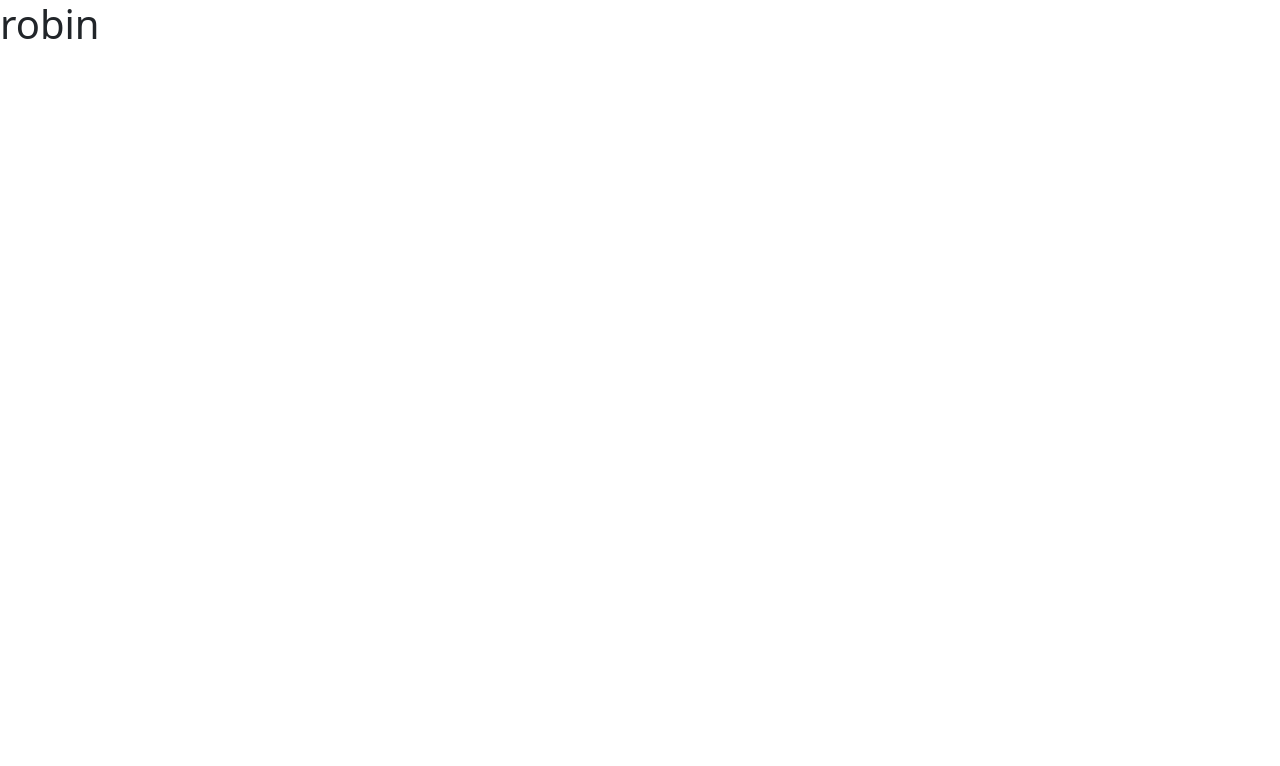
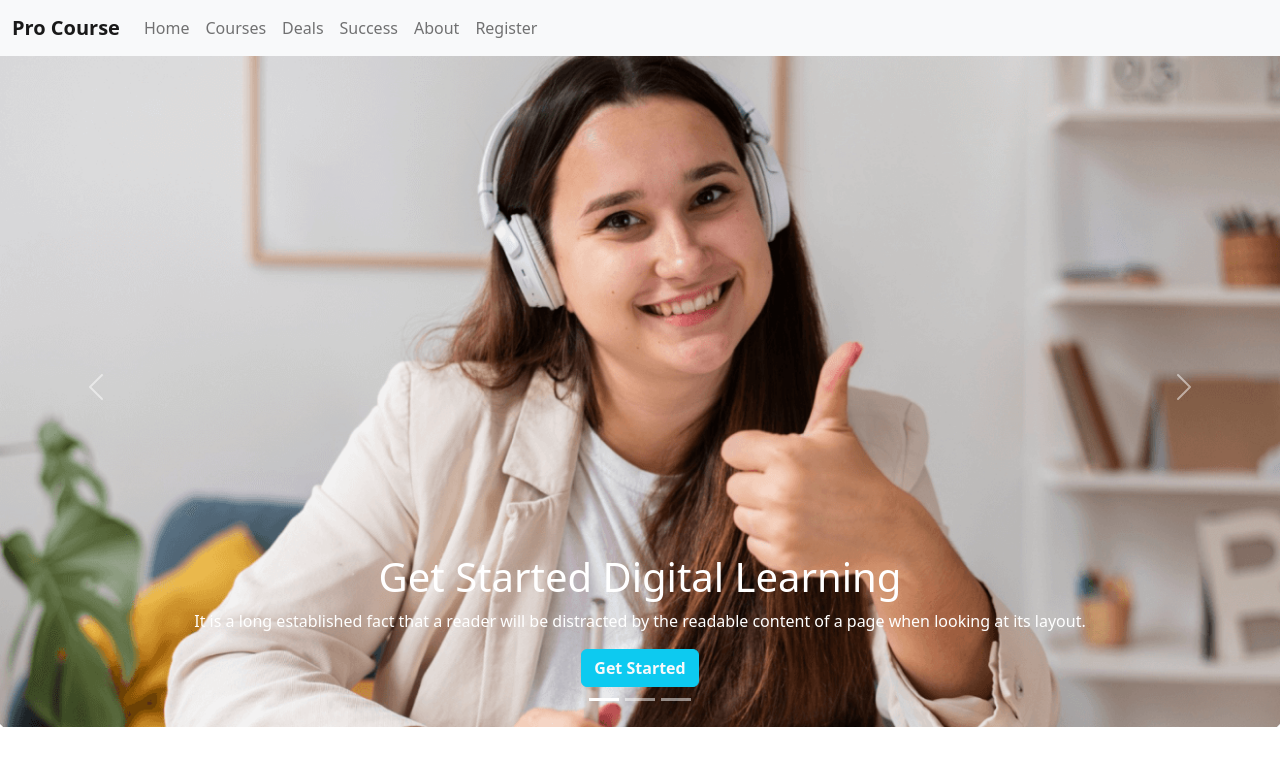
Before and after one commit to RobinHossain5261/pro-course, a plain HTML site: page index.html in a window 1280 px wide. Drawn offline with nearby package versions, Linux system fonts and the light colour scheme.

Commit message:
header part end

```diff
--- a/index.html
+++ b/index.html
@@ -11,7 +11,111 @@
 </head>
 
 <body>
-    <h1>robin</h1>
+    <header>
+        <!-- Navber part start -->
+        <section class="container">
+            <nav class="navbar navbar-expand-lg bg-light fixed-top">
+                <div class="container-fluid">
+
+                    <a class="navbar-brand fw-bold" href="#">Pro Course</a>
+                    <button class="navbar-toggler" type="button" data-bs-toggle="collapse"
+                        data-bs-target="#navbarSupportedContent" aria-controls="navbarSupportedContent"
+                        aria-expanded="false" aria-label="Toggle navigation">
+                        <span class="navbar-toggler-icon"></span>
+                    </button>
+
+                    <div class="collapse navbar-collapse" id="navbarSupportedContent">
+                        <ul class="navbar-nav me-auto mb-2 mb-lg-0">
+                            <li class="nav-item">
+                                <a class="nav-link" aria-current="page" href="#">Home</a>
+                            </li>
+                            <li class="nav-item">
+                                <a class="nav-link" href="#">Courses </a>
+                            </li>
+                            <li class="nav-item">
+                                <a class="nav-link" href="#">Deals </a>
+                            </li>
+                            <li class="nav-item">
+                                <a class="nav-link" href="#">Success </a>
+                            </li>
+                            <li class="nav-item">
+                                <a class="nav-link" href="#">About </a>
+                            </li>
+                            <li class="nav-item">
+                                <a class="nav-link" href="#">Register</a>
+                            </li>
+                        </ul>
+                    </div>
+                </div>
+
+
+            </nav>
+        </section>
+        <!-- Navber part end -->
+        <!-- slider part start -->
+        <section class="my-5">
+            <div id="carouselExampleCaptions" class="carousel slide" data-bs-ride="false">
+                <div class="carousel-indicators">
+                    <button type="button" data-bs-target="#carouselExampleCaptions" data-bs-slide-to="0" class="active"
+                        aria-current="true" aria-label="Slide 1"></button>
+                    <button type="button" data-bs-target="#carouselExampleCaptions" data-bs-slide-to="1"
+                        aria-label="Slide 2"></button>
+                    <button type="button" data-bs-target="#carouselExampleCaptions" data-bs-slide-to="2"
+                        aria-label="Slide 3"></button>
+                </div>
+                <div class="carousel-inner">
+                    <div class="carousel-item active">
+                        <img class="img-fluid" src="images/cover/cover-1.png" class="d-block w-100" alt="..."
+                            height="700px">
+                        <div class="carousel-caption">
+                            <h1>Get Started Digital
+                                Learning</h1>
+                            <p>It is a long established fact that a reader will be distracted by the readable
+                                content of a page when looking at its layout.</p>
+                            <button type="button" class="btn btn-info text-light fw-bold">Get Started</button>
+
+                        </div>
+                    </div>
+                    <div class="carousel-item">
+                        <img class="img-fluid" src="images/cover/cover-2.jpg" class="d-block w-100" alt="..."
+                            height="700px">
+                        <div class="carousel-caption">
+                            <h1>Get Started Digital
+                                Learning</h1>
+                            <p>It is a long established fact that a reader will be distracted by the readable
+                                content of a page when looking at its layout.</p>
+                            <button type="button" class="btn btn-info text-light fw-bold">Get Started</button>
+
+                        </div>
+                    </div>
+                    <div class="carousel-item">
+                        <img class="img-fluid" src="images/cover/cover-3.jpg" class="d-block w-100" alt="..."
+                            height="700px">
+                        <div class="carousel-caption">
+                            <h1>Get Started Digital
+                                Learning</h1>
+                            <p>It is a long established fact that a reader will be distracted by the readable
+                                content of a page when looking at its layout.</p>
+                            <button type="button" class="btn btn-info text-light fw-bold">Get Started</button>
+
+                        </div>
+                    </div>
+
+                </div>
+                <button class="carousel-control-prev" type="button" data-bs-target="#carouselExampleCaptions"
+                    data-bs-slide="prev">
+                    <span class="carousel-control-prev-icon" aria-hidden="true"></span>
+                    <span class="visually-hidden">Previous</span>
+                </button>
+                <button class="carousel-control-next" type="button" data-bs-target="#carouselExampleCaptions"
+                    data-bs-slide="next">
+                    <span class="carousel-control-next-icon" aria-hidden="true"></span>
+                    <span class="visually-hidden">Next</span>
+                </button>
+            </div>
+        </section>
+        <!-- slider part end -->
+    </header>
 
 
 
```
